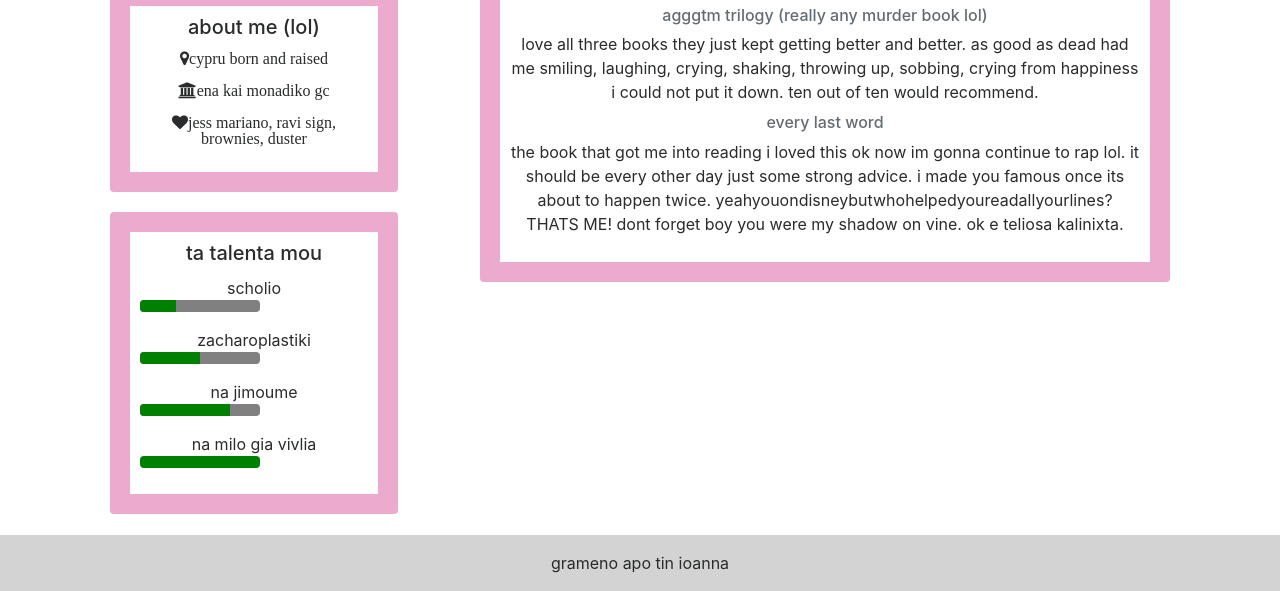
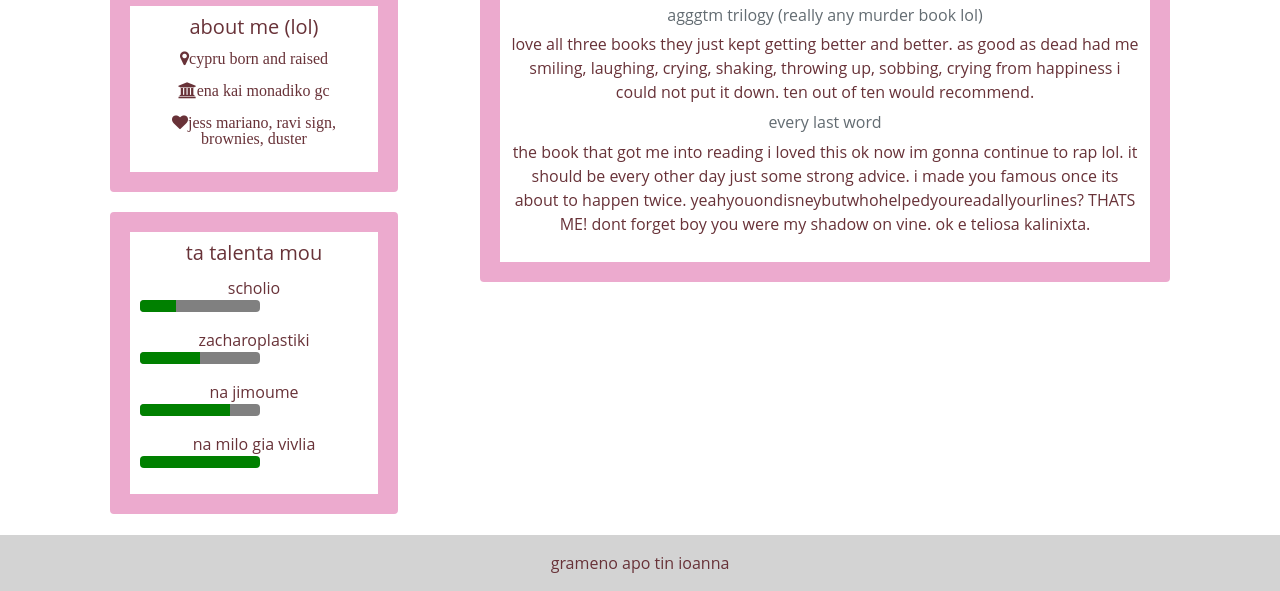
Before and after one commit to io4nna/io4nna.github.io, a plain HTML site: page index.html in a window 1280 px wide. Shown: the part 483-1074 px from the top of the page. Drawn offline with nearby package versions, Linux system fonts and the light colour scheme.

Commit message:
Add files via upload

```diff
--- a/css/style.css
+++ b/css/style.css
@@ -4,3 +4,9 @@
   padding: 10px;
   border-width: 20px;
 }
+
+body {
+  background: none;
+  color: #683238;
+  font-family: "Open Sans", Arial, sans-serif;
+}
```
